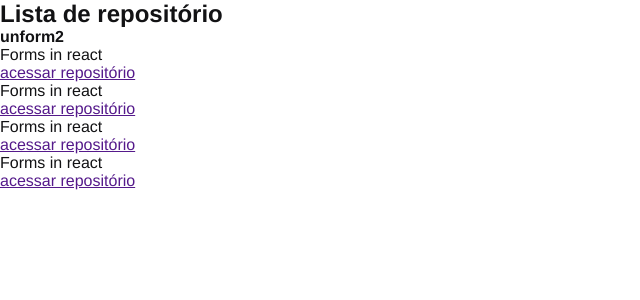
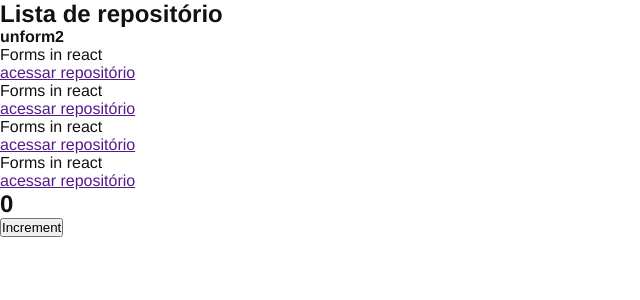
Before and after one commit to J-DouglasLira/learning-react-js, a React app: page / in a window 1280 px wide. Shown: the top 300 px of the page, without its empty margins (0-640 px from the left). Built offline with nearby package versions, Linux system fonts and the light colour scheme.

Commit message:
counter added

```diff
--- a/src/App.jsx
+++ b/src/App.jsx
@@ -1,9 +1,12 @@
-import { RepositoryList } from './components/RepositoryList';
-import './styles/global.scss';
+import { Counter } from "./components/Counter";
+import { RepositoryList } from "./components/RepositoryList";
+import "./styles/global.scss";
 
 export function App() {
-
   return (
-    <RepositoryList/>
+    <>
+      <RepositoryList />
+      <Counter />
+    </>
   );
 }
--- /dev/null
+++ b/src/components/Counter.jsx
@@ -0,0 +1,18 @@
+import { useState } from "react";
+
+export function Counter() {
+  let [counter, setCounter] = useState(0);
+
+  function increment() {
+    setCounter(counter+1);
+  }
+
+  return (
+    <div>
+      <h2>{counter}</h2>
+      <button type="button" onClick={increment}>
+        Increment
+      </button>
+    </div>
+  );
+}
```
